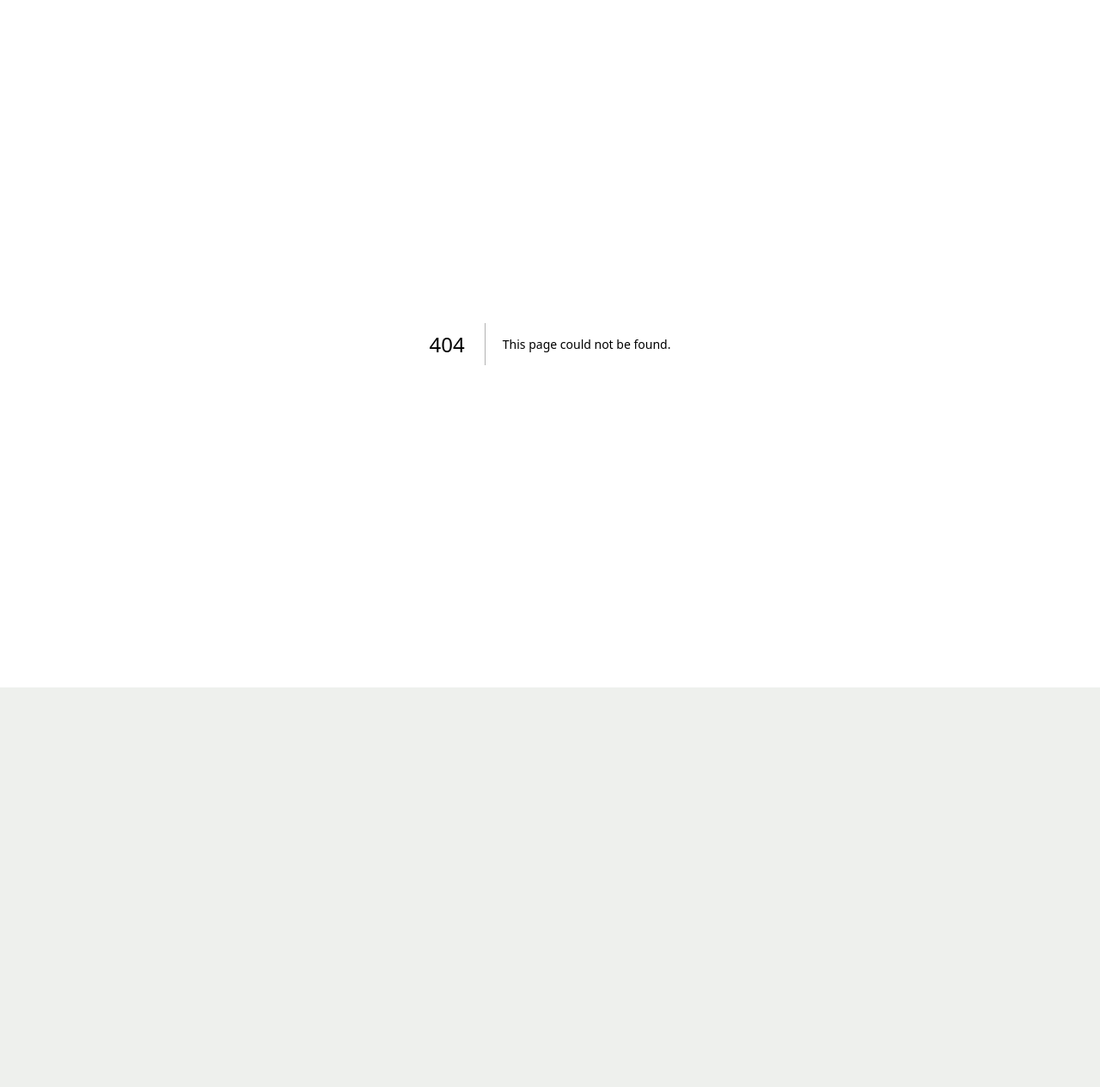
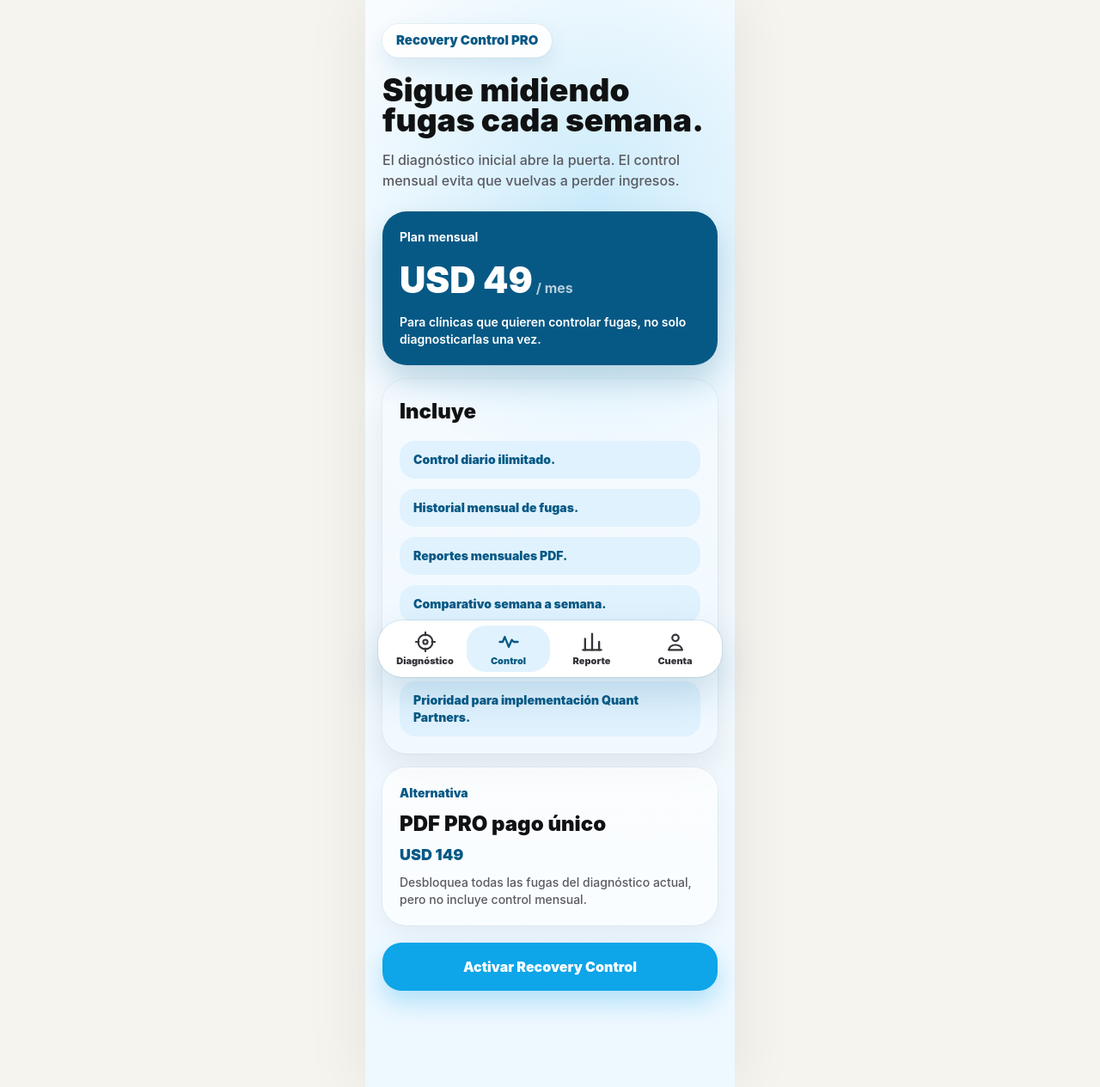
Before and after one commit to thequantpartners/clinicas, a Next.js app: page /upgrade in a window 1280 px wide. Before the commit this address had no page. Shown: the whole page at 86% size. Before the commit the page ends 800 px from the top, so only its background shows below. Built offline with nearby package versions, Linux system fonts and the light colour scheme; no server answers; sample sign-in values are in the browser's storage.

Commit message:
Add MRR upgrade paywall

```diff
--- a/app/control/page.tsx
+++ b/app/control/page.tsx
@@ -10,6 +10,7 @@ import {
   createDailyMetric,
   metricsKey,
 } from "@/lib/control";
+import { freeControlLimit } from "@/lib/diagnosis";
 
 const fields: Array<{ id: keyof DailyMetricsInput; label: string }> = [
   { id: "leadsNew", label: "Leads nuevos" },
@@ -71,8 +72,12 @@ function ControlDashboard({ userId }: { userId: string }) {
     [week],
   );
   const today = metrics[0]?.date === new Date().toISOString().slice(0, 10) ? metrics[0] : null;
+  const isLocked = metrics.length >= freeControlLimit && !today;
+  const remainingFreeDays = Math.max(0, freeControlLimit - metrics.length);
 
   async function handleSubmit() {
+    if (isLocked) return;
+
     const metric = createDailyMetric(userId, form);
     saveLocal(userId, metric);
     setMetrics((current) => [metric, ...current.filter((item) => item.date !== metric.date)]);
@@ -108,6 +113,27 @@ function ControlDashboard({ userId }: { userId: string }) {
         </p>
       </section>
 
+      {isLocked ? (
+        <section className="mt-4 rounded-[26px] bg-white/92 p-5 shadow-[0_18px_35px_rgba(23,23,23,0.08)] ring-1 ring-sky-900/5">
+          <p className="text-sm font-black text-[#075985]">Prueba FREE completa</p>
+          <h2 className="mt-2 text-[24px] font-black leading-tight">
+            Ya usaste tus {freeControlLimit} días de control.
+          </h2>
+          <p className="mt-3 text-sm font-medium leading-5 text-[#5a5a63]">
+            Desbloquea Recovery Control para seguir midiendo fugas y generar reportes mensuales.
+          </p>
+          <a href="/upgrade" className="mt-5 flex min-h-14 items-center justify-center rounded-[22px] bg-[#0ea5e9] px-5 text-base font-black text-white shadow-[0_14px_28px_rgba(14,165,233,0.28)]">
+            Activar control mensual
+          </a>
+        </section>
+      ) : (
+        <section className="mt-4 rounded-[22px] bg-white/70 px-4 py-3 shadow-[0_10px_22px_rgba(23,23,23,0.05)] ring-1 ring-sky-900/5">
+          <p className="text-sm font-black text-[#075985]">
+            FREE: {remainingFreeDays} registros disponibles
+          </p>
+        </section>
+      )}
+
       {today ? (
         <section className="mt-4 rounded-[24px] bg-white/92 p-4 shadow-[0_12px_26px_rgba(23,23,23,0.07)] ring-1 ring-sky-900/5">
           <p className="text-sm font-black text-[#075985]">Hoy</p>
@@ -118,7 +144,7 @@ function ControlDashboard({ userId }: { userId: string }) {
         </section>
       ) : null}
 
-      <section className="mt-5 rounded-[28px] bg-white/92 p-5 shadow-[0_18px_35px_rgba(23,23,23,0.08)] ring-1 ring-sky-900/5">
+      <section className={["mt-5 rounded-[28px] bg-white/92 p-5 shadow-[0_18px_35px_rgba(23,23,23,0.08)] ring-1 ring-sky-900/5", isLocked ? "opacity-55" : ""].join(" ")}>
         <p className="text-sm font-black uppercase tracking-[0.08em] text-[#075985]">
           Registro de hoy
         </p>
@@ -141,8 +167,8 @@ function ControlDashboard({ userId }: { userId: string }) {
             </label>
           ))}
         </div>
-        <button type="button" onClick={handleSubmit} className="mt-5 flex min-h-14 w-full items-center justify-center rounded-[22px] bg-[#0ea5e9] px-5 text-base font-black text-white shadow-[0_14px_28px_rgba(14,165,233,0.28)]">
-          Guardar control de hoy
+        <button type="button" onClick={handleSubmit} disabled={isLocked} className="mt-5 flex min-h-14 w-full items-center justify-center rounded-[22px] bg-[#0ea5e9] px-5 text-base font-black text-white shadow-[0_14px_28px_rgba(14,165,233,0.28)] disabled:opacity-50">
+          {isLocked ? "Control bloqueado" : "Guardar control de hoy"}
         </button>
       </section>
 
--- a/app/diagnostico/page.tsx
+++ b/app/diagnostico/page.tsx
@@ -118,6 +118,9 @@ function DiagnosisForm({ firstName, userId }: { firstName: string; userId: strin
         </section>
 
         <div className="mt-4 grid gap-3">
+          <a href="/control" className="flex min-h-14 items-center justify-center rounded-[22px] bg-[#075985] px-5 text-base font-black text-white shadow-[0_14px_28px_rgba(7,89,133,0.24)]">
+            Activar control semanal
+          </a>
           <button type="button" onClick={() => downloadReportPdf(report, "free")} className="flex min-h-14 items-center justify-center rounded-[22px] bg-[#0ea5e9] px-5 text-base font-black text-white shadow-[0_14px_28px_rgba(14,165,233,0.28)]">
             Descargar PDF FREE
           </button>
--- /dev/null
+++ b/app/upgrade/page.tsx
@@ -0,0 +1,76 @@
+"use client";
+
+import { AppFrame } from "../app-frame";
+import { AppMenu } from "../app-menu";
+import { AuthGate } from "../auth-gate";
+import { proPrice, whatsappProUrl } from "@/lib/diagnosis";
+
+export default function UpgradePage() {
+  return (
+    <AuthGate>
+      {() => (
+        <AppFrame>
+          <header>
+            <p className="inline-flex rounded-full bg-white/90 px-4 py-2 text-[15px] font-black text-[#075985] shadow-[0_10px_24px_rgba(7,89,133,0.10)] ring-1 ring-sky-900/5">
+              Recovery Control PRO
+            </p>
+            <h1 className="mt-5 text-[37px] font-black leading-[0.96]">
+              Sigue midiendo fugas cada semana.
+            </h1>
+            <p className="mt-4 text-[16px] font-medium leading-6 text-[#5a5a63]">
+              El diagnóstico inicial abre la puerta. El control mensual evita que vuelvas a perder ingresos.
+            </p>
+          </header>
+
+          <section className="mt-6 rounded-[28px] bg-[#075985] p-5 text-white shadow-[0_18px_35px_rgba(7,89,133,0.22)]">
+            <p className="text-sm font-bold text-white/72">Plan mensual</p>
+            <p className="mt-2 text-[42px] font-black">
+              {proPrice.currency} {proPrice.monthly}
+              <span className="text-base font-bold text-white/70"> / mes</span>
+            </p>
+            <p className="mt-2 text-sm font-semibold text-white/78">
+              Para clínicas que quieren controlar fugas, no solo diagnosticarlas una vez.
+            </p>
+          </section>
+
+          <section className="mt-4 rounded-[28px] bg-white/92 p-5 shadow-[0_18px_35px_rgba(23,23,23,0.08)] ring-1 ring-sky-900/5">
+            <h2 className="text-[24px] font-black">Incluye</h2>
+            <div className="mt-4 space-y-3">
+              {[
+                "Control diario ilimitado.",
+                "Historial mensual de fugas.",
+                "Reportes mensuales PDF.",
+                "Comparativo semana a semana.",
+                "Recomendaciones de recuperación.",
+                "Prioridad para implementación Quant Partners.",
+              ].map((item) => (
+                <div key={item} className="rounded-[18px] bg-[#e0f2fe] px-4 py-3 text-sm font-black text-[#075985]">
+                  {item}
+                </div>
+              ))}
+            </div>
+          </section>
+
+          <section className="mt-4 rounded-[28px] bg-white/70 p-5 shadow-[0_12px_26px_rgba(23,23,23,0.05)] ring-1 ring-sky-900/5">
+            <p className="text-sm font-black text-[#075985]">Alternativa</p>
+            <p className="mt-2 text-[24px] font-black">
+              PDF PRO pago único
+            </p>
+            <p className="mt-1 text-lg font-black text-[#075985]">
+              {proPrice.currency} {proPrice.oneTime}
+            </p>
+            <p className="mt-2 text-sm font-medium leading-5 text-[#5a5a63]">
+              Desbloquea todas las fugas del diagnóstico actual, pero no incluye control mensual.
+            </p>
+          </section>
+
+          <a href={whatsappProUrl} target="_blank" rel="noreferrer" className="mt-5 flex min-h-14 items-center justify-center rounded-[22px] bg-[#0ea5e9] px-5 text-base font-black text-white shadow-[0_14px_28px_rgba(14,165,233,0.28)]">
+            Activar Recovery Control
+          </a>
+
+          <AppMenu active="control" />
+        </AppFrame>
+      )}
+    </AuthGate>
+  );
+}
--- a/lib/diagnosis.ts
+++ b/lib/diagnosis.ts
@@ -40,6 +40,8 @@ export const proPrice = {
   oneTime: 149,
   currency: "USD",
 };
+
+export const freeControlLimit = 7;
 
 export const questions: Question[] = [
   {
```
